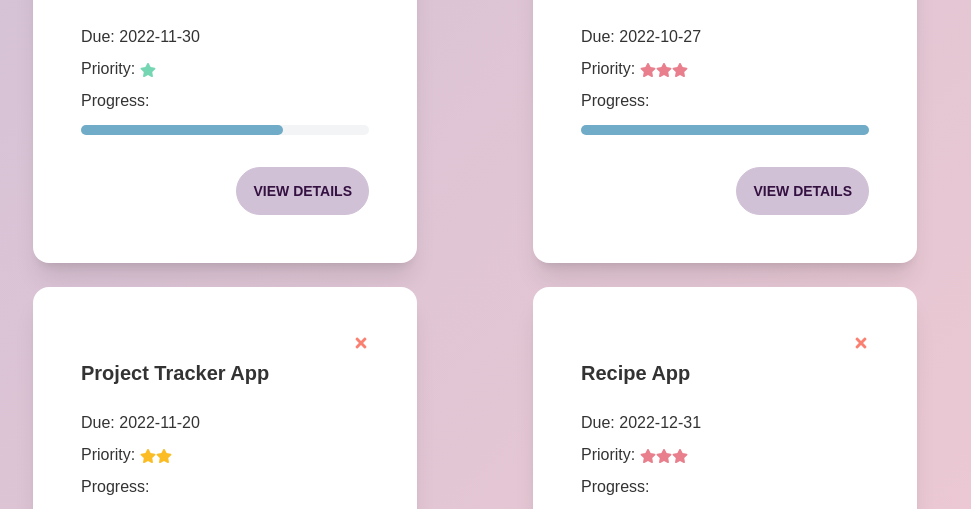
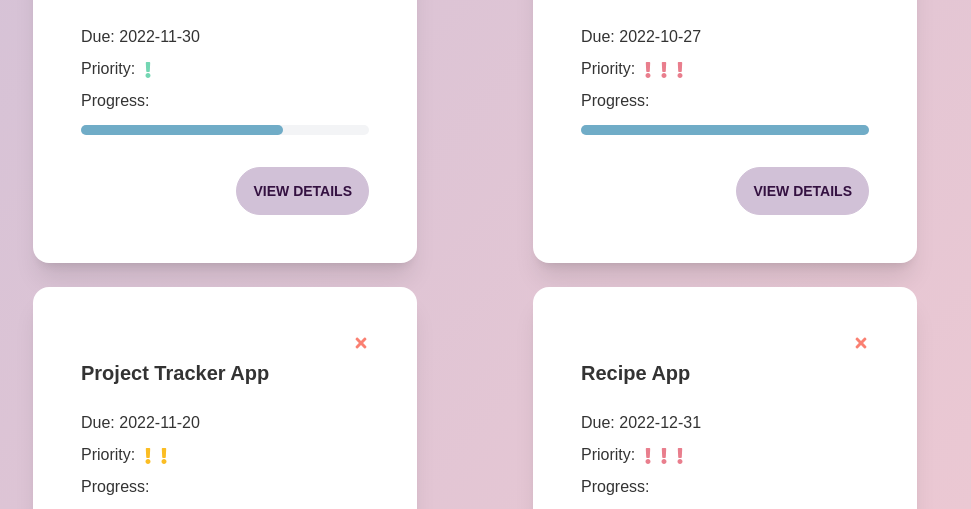
Before and after one commit to bzzz-coding/project-management-app, a React (Create React App) app: page / in a window 1280 px wide. Shown: the part 243-752 px from the top of the page, without its empty margins (165-1136 px from the left). Built offline with nearby package versions, Linux system fonts and the light colour scheme; data requests are answered from the project's data file.

Commit message:
Changed priority icons

```diff
--- a/src/components/Task.js
+++ b/src/components/Task.js
@@ -1,5 +1,5 @@
 import { Link } from 'react-router-dom'
-import { FaTimes, FaStar } from 'react-icons/fa'
+import { FaTimes, FaExclamation } from 'react-icons/fa'
 
 const Task = ({ task, onDelete, onToggle, showNote, showDetails }) => {
   return (
@@ -14,9 +14,9 @@ const Task = ({ task, onDelete, onToggle, showNote, showDetails }) => {
         <h3 className='card-title mb-4'>{task.text} </h3>
 
         <p>Due: {task.day}</p>
-        {task.priority && task.priority === 'high' && <p>Priority: <FaStar className='text-secondary-focus' style={{ display: 'inline' }} /><FaStar className='text-secondary-focus' style={{ display: 'inline' }} /><FaStar className='text-secondary-focus' style={{ display: 'inline' }} /></p>}
-        {task.priority && task.priority === 'medium' && <p>Priority: <FaStar className='text-warning' style={{ display: 'inline' }} /><FaStar className='text-warning' style={{ display: 'inline' }} /></p>}
-        {task.priority && task.priority === 'low' && <p>Priority: <FaStar className='text-accent-focus' style={{ display: 'inline' }} /></p>}
+        {task.priority && task.priority === 'high' && <p>Priority: <FaExclamation className='text-secondary-focus' style={{ display: 'inline' }} /><FaExclamation className='text-secondary-focus' style={{ display: 'inline' }} /><FaExclamation className='text-secondary-focus' style={{ display: 'inline' }} /></p>}
+        {task.priority && task.priority === 'medium' && <p>Priority: <FaExclamation className='text-warning' style={{ display: 'inline' }} /><FaExclamation className='text-warning' style={{ display: 'inline' }} /></p>}
+        {task.priority && task.priority === 'low' && <p>Priority: <FaExclamation className='text-accent-focus' style={{ display: 'inline' }} /></p>}
         <label>Progress:</label>
         <div className="progress-bar w-full mt-1 bg-gray-100 rounded-full h-2.5">
           <div className="bg-neutral h-2.5 rounded-full" style={{ width: `${task.progress}%` }}></div>
```
